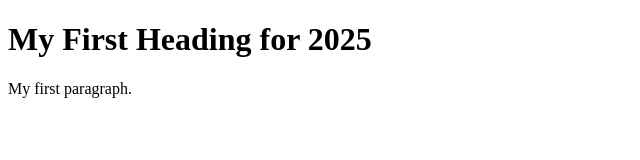
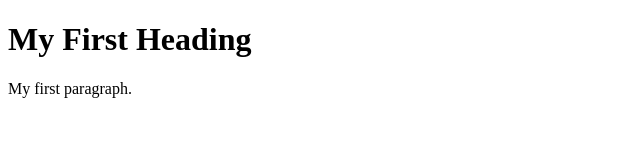
Before and after one commit to caerin/git-demo, a plain HTML site: page web/index.html in a window 1280 px wide. Shown: the whole page, without its empty margins (0-640 px from the left). Drawn offline with Linux system fonts and the light colour scheme.

Commit message:
Revert "updating index file in github"
This reverts commit 787f49d29cb17819cb96e93a8b89b5d2291fbd9c.

```diff
--- a/web/index.html
+++ b/web/index.html
@@ -2,7 +2,7 @@
 <html>
 <body>
 
-<h1>My First Heading for 2025</h1>
+<h1>My First Heading</h1>
 <p>My first paragraph.</p>
 
 </body>
```
